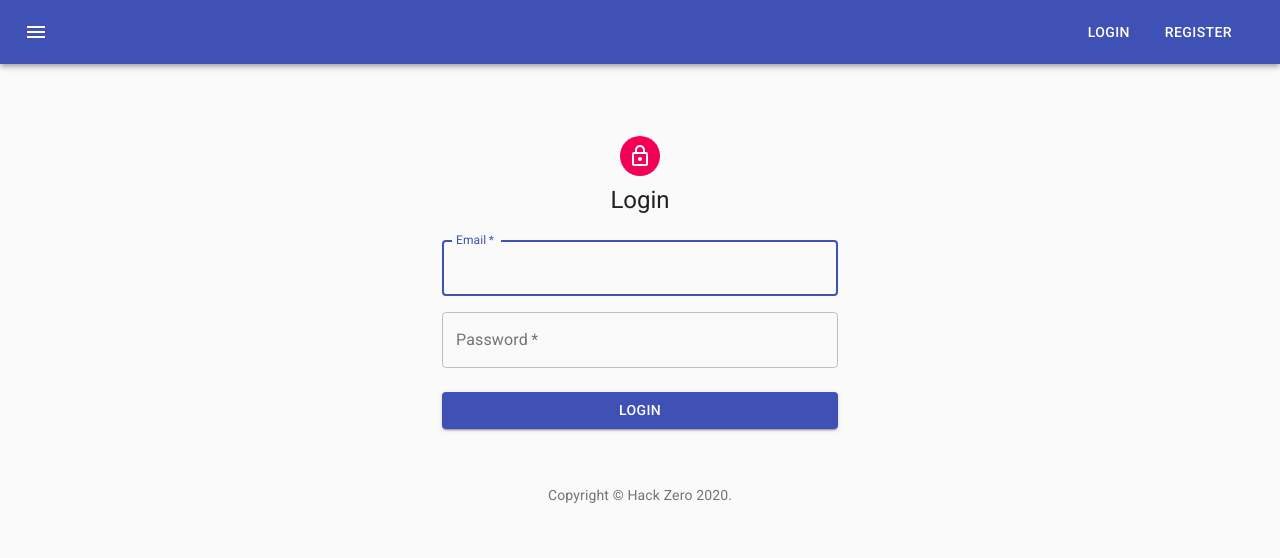
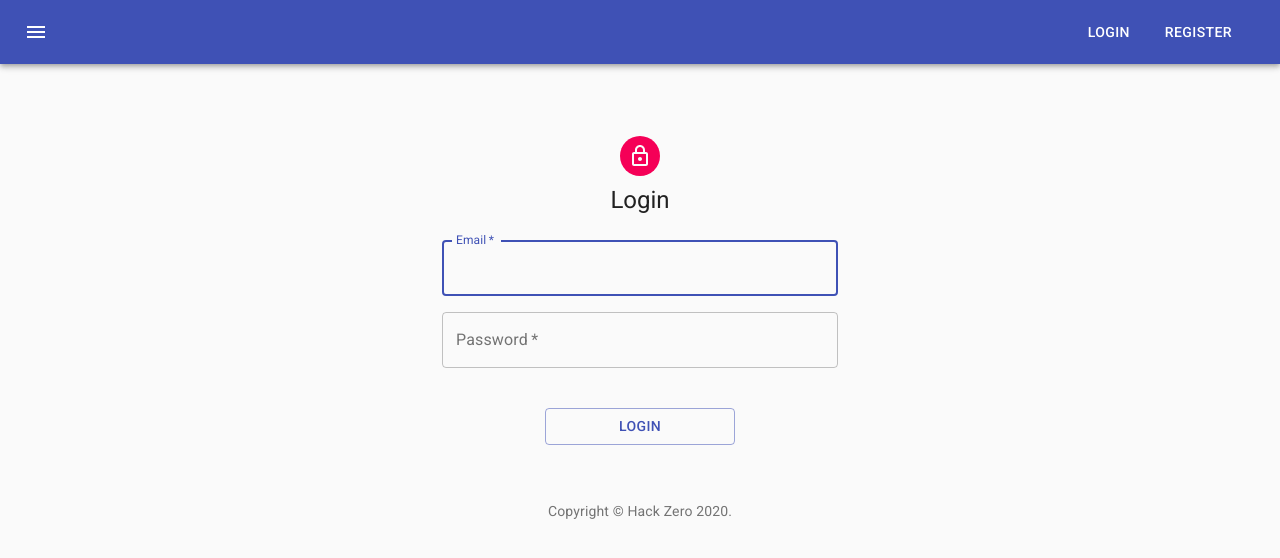
Before and after one commit to hackthehack/hack-zero-v2, a React (Create React App) app: page /login in a window 1280 px wide. Shown: the top 558 px of the page. Built offline with nearby package versions, Linux system fonts and the light colour scheme.

Commit message:
Return error message for unsuccessful login
Error message and progress wheel are showing, tests passing with warnings

```diff
--- a/src/components/Login.js
+++ b/src/components/Login.js
@@ -6,6 +6,7 @@ import TextField from "@material-ui/core/TextField";
 import Link from "@material-ui/core/Link";
 import Grid from "@material-ui/core/Grid";
 import Box from "@material-ui/core/Box";
+import CircularProgress from "@material-ui/core/CircularProgress";
 import LockOutlinedIcon from "@material-ui/icons/LockOutlined";
 import Typography from "@material-ui/core/Typography";
 import { makeStyles } from "@material-ui/core/styles";
@@ -50,17 +51,33 @@ export const Login = props => {
   const classes = useStyles();
   const [email, setEmail] = useState("");
   const [password, setPassword] = useState("");
+  const [loading, setLoading] = useState(false);
+  const [error, setError] = useState();
+
   useEffect(() => {
     return () => {
       setPassword("");
     };
   }, []);
+
+
   const handleSubmit = e => {
     e.preventDefault();
+    setError()
     const { history } = props;
-    props.auth(email, password, history);
+    setLoading(true);
+    props.auth(email, password).then(res => {
       setPassword("");
       setEmail("");
+      setLoading(false);
+      if (res === "success") {
+        history.push('/hacks')
+      } else {
+        setError("Username or Password is incorrect");
+      }
+    }).catch(err => {
+      console.log(err)
+    });
   };
   return (
     <Container component="main" maxWidth="xs">
@@ -73,10 +90,10 @@ export const Login = props => {
           Login
         </Typography>
         <form onSubmit={handleSubmit} className={classes.form} noValidate>
-          <Grid container spacing={2}>
+          <Grid container spacing={2} justify="center">
             <Grid item xs={12}>
               <TextField
-                autoComplete="email"
+                value={email}
                 name="email"
                 variant="outlined"
                 required
@@ -92,25 +109,34 @@ export const Login = props => {
                 variant="outlined"
                 required
                 fullWidth
+                value={password}
                 type="password"
                 id="password"
                 label="Password"
                 name="password"
-                autoComplete="password"
                 onChange={e => setPassword(e.target.value)}
               />
             </Grid>
-          </Grid>
+            <Grid item xs={6}>
               <Button
                 type="submit"
                 fullWidth
                 data-testid="login-button"
-            variant="contained"
+                variant="outlined"
                 color="primary"
                 className={classes.submit}
               >
-            Login
+                {loading ? <CircularProgress /> : "Login"}
               </Button>
+            </Grid>
+            {error ? (
+              <Grid item xs={12}>
+                <Typography variant="body2" color="error" align="center">
+                  {error}
+                </Typography>
+              </Grid>
+            ) : null}
+          </Grid>
         </form>
       </div>
 
@@ -123,7 +149,4 @@ export const Login = props => {
 const mapDispatch = dispatch => ({
   auth: (email, password, history) => dispatch(login(email, password, history))
 });
-export default connect(
-  null,
-  mapDispatch
-)(Login);
+export default connect(null, mapDispatch)(Login);
--- a/src/store/actions/authActions.js
+++ b/src/store/actions/authActions.js
@@ -7,7 +7,7 @@ const url = UrlJoin(process.env.REACT_APP_API_URL,"auth");
 
 const loginOkay = userId => ({ type: ActionType.LOGIN, payload: userId });
 
-export const login = (email, password, history) => {
+export const login = (email, password) => {
 
   return async (dispatch, getState) => {
     //console.log("inside async login");
@@ -25,11 +25,9 @@ export const login = (email, password, history) => {
       const { userId } = result.data;
       //console.log(userId);
       dispatch(loginOkay(userId));
-      history.push("/hacks");
+      return "success"
     } catch (err) {
-      console.log(err);
-      console.log("error");
-      console.log(err.body);
+      return err
     }
   };
 };
```
Also changed, not shown: 1 other file (tests, documents, lock files or other folders). Lines whose indentation alone changed are shown as unchanged.
